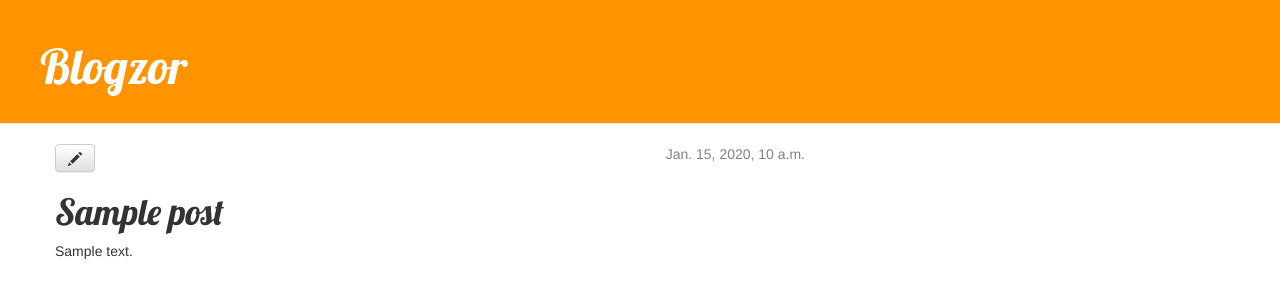
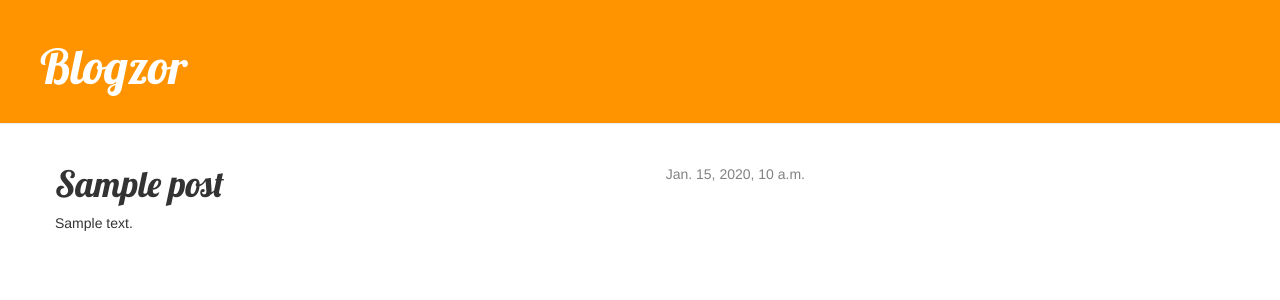
Before and after one commit to venkor/courier, a Django app: template blog/templates/blog/post_detail.html in a window 1280 px wide. Shown: the top 300 px of the page. Run offline with Django 3.2, Linux system fonts and the light colour scheme; the template is opened without the code that fills it: most values are stand-ins (such as "Sample title", 1, 10 or a date in 2020); some libraries are stand-ins or nearby versions.

Commit message:
Poprawka do autoryzacji Edycji wpisu.

```diff
--- a/blog/templates/blog/post_detail.html
+++ b/blog/templates/blog/post_detail.html
@@ -8,8 +8,8 @@
             </div>
         {% endif %}
         {% if user.is_authenticated %}
+        <a class="btn btn-default" href="{% url 'post_edit' pk=post.pk %}"><span class="glyphicon glyphicon-pencil"></span></a>
         {% endif %}
-        <a class="btn btn-default" href="{% url 'post_edit' pk=post.pk %}"><span class="glyphicon glyphicon-pencil"></span></a>
         <h1>{{ post.title }}</h1>
         <p>{{ post.text|linebreaksbr }}</p>
     </div>
```
